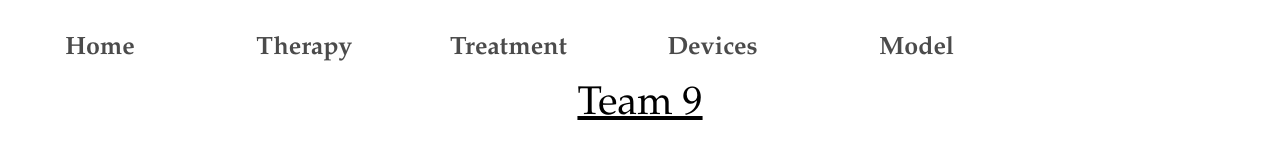
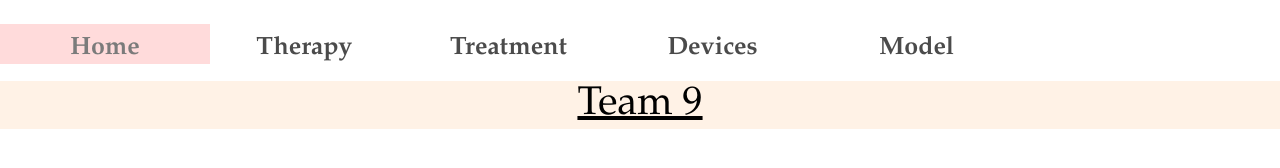
Before and after one commit to LinhHNG/ACS2214, a plain HTML site: page ACS2214.html in a window 1280 px wide. Drawn offline with nearby package versions, Linux system fonts and the light colour scheme.

Commit message:
css update

```diff
--- a/ACS2214.html
+++ b/ACS2214.html
@@ -28,16 +28,16 @@ body {
 
 <div class=" nav">
 	<ul>
-        <li class="Home"><a lass="active" href=" ACS2214.html ">Home</a></li>
+        <li class="Home"><a class="active" href=" ACS2214.html ">Home</a></li>
  		<li class="Therapy"><a href="  Diagnosis.html  ">Therapy</a></li>
         <li class="Treatment"><a href=" Treatment.html ">Treatment</a></li>
         <li class="Storage"><a href="Devices.html">Devices</a></li>
         <li class="Model"><a href=" Model.html ">Model</a></li>
      </ul>
  </div>
-<div class=" title ">
-<h1> Team 9 </h1>
-</div>
+<div class="title ">
+	<h1> Team 9 </h1>
+	</div>
 
 
 
--- a/acs.css
+++ b/acs.css
@@ -101,4 +101,4 @@ list-style-type: none;
   opacity: 0.9;
   filter: alpha (opacity=70);}
 
-  .title {font-size: 45px;}
+  .title {font-size: 45px;background-color: #fff2e6;}
```
